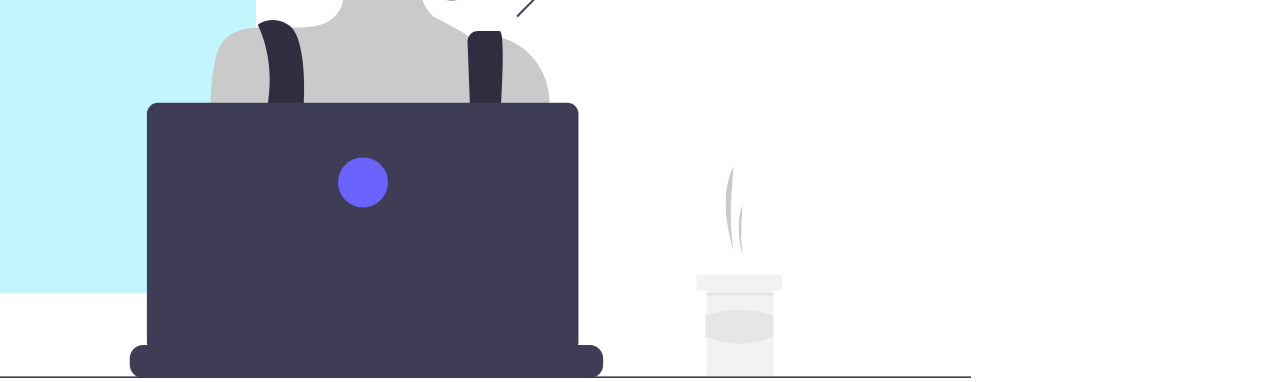
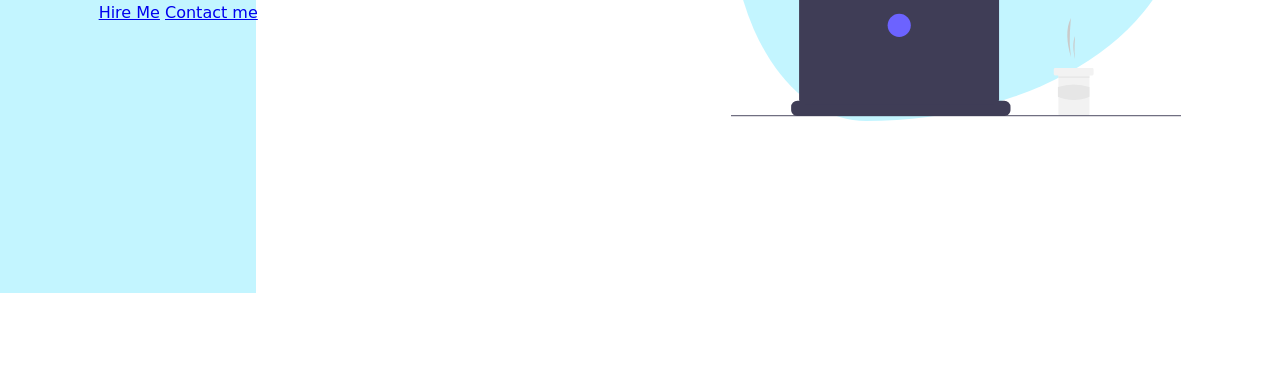
Before and after one commit to fire-sect/website, a plain HTML site: page index.html in a window 1280 px wide. Shown: the part 507-889 px from the top of the page. After the commit the page ends 800 px from the top, so only its background shows below. Drawn offline with Linux system fonts and the light colour scheme; a web font is replaced by a local one.

Commit message:
fancy border, svg max-width, facing prob: background border not comming down, hidden behind svg

```diff
--- a/css/style.css
+++ b/css/style.css
@@ -41,31 +41,26 @@ header{
 
 nav{
     width: 60%;
-    /* background-color: red; */
     display: flex;
     justify-content: space-around;
 }
 
 nav a{
-    /* avoid default text-decoration */
+
     text-decoration: none;
     text-transform: uppercase;
     color: #000;
     font-weight: 900;
     font-size: 17px;
-    /* Why did i use position relative */
     position: relative;
 }
 
 nav a:first-child{
     color:#4458dc;
 }
-
-/* adding animation to navigation bar. */
 nav a:before{
     content: " ";
     position:absolute;
-    /* The more the value of top is the more vertival gap b/w nav and content */
     top: 110%;
     left: 0;
     width: 0;
@@ -73,8 +68,30 @@ nav a:before{
     border-bottom: 2px solid #4458dc;
     transition: all 0.4s linear;
 }
-/* There transiton and animation */
+
 nav a:hover:before{
-    /* for becoming width it will take 0.4 sec */
     width: 100%;
 }
+
+
+
+/* Main tag */
+main{
+    /* since we have already given navigation 80vh */
+    height: 80vh;
+    display: flex;
+    justify-content: space-around;
+    align-items: center;
+}
+
+.rightside{
+    /* using fancy border from 9elements.github.io */
+    border-radius:30% 70% 70% 30% / 30% 30% 70% 70%;
+    background-color: #c3f5ff;
+    }
+
+.rightside svg{
+    max-width: 450px;
+    height: auto;
+    /* background-color: red; */
+}
--- a/index.html
+++ b/index.html
@@ -29,8 +29,8 @@
                 <h3>Hello</h3>
                 <h1>Welcome to Rit_Channel</h1>
                 <h4>WEB DEVELOPER & YOUTUBER</h4>
-                <a href="#"></a>Hire Me</a>
-                <a href="#"></a>Contact me</a>
+                <a href="#">Hire Me</a>
+                <a href="#">Contact me</a>
             </div>
 
                 <div class="rightside">
```
